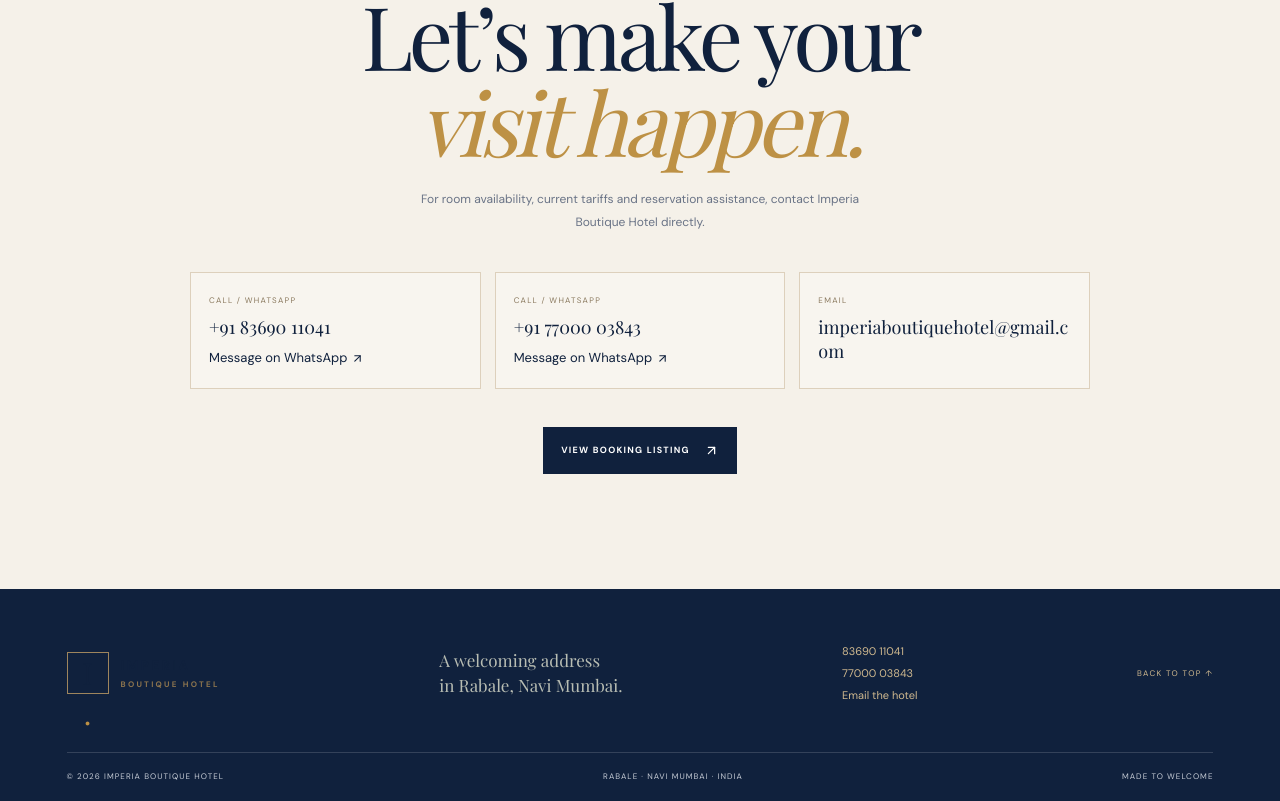
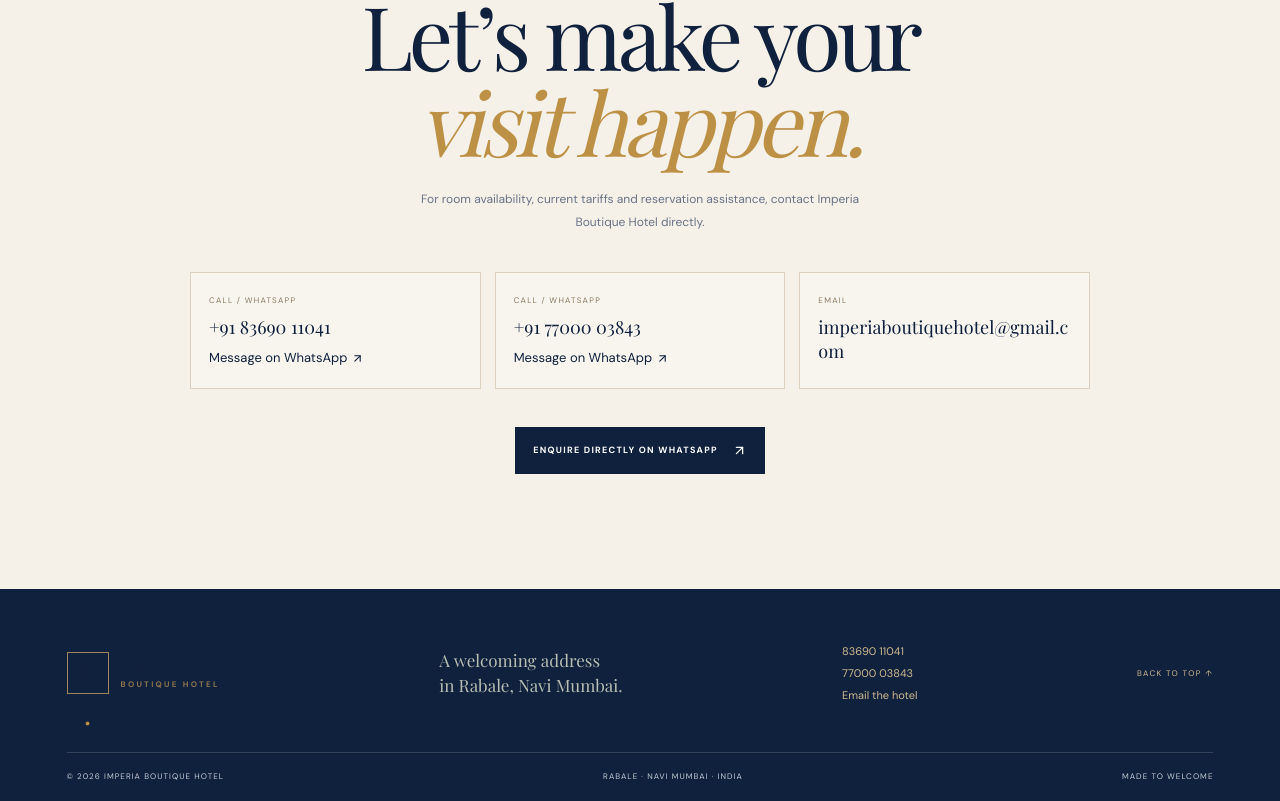
Before and after one commit to ajaysalunkhe2026-netizen/imperia-boutique-hotel, a Next.js app: page / in a window 1280 px wide. Shown: the part 5117-5918 px from the top of the page. Built offline with nearby package versions, Linux system fonts and the light colour scheme; a web font is replaced by a local one.

Commit message:
Replace MakeMyTrip booking link with direct hotel WhatsApp enquiry

```diff
--- a/app/page.tsx
+++ b/app/page.tsx
@@ -165,7 +165,7 @@ export default function Home() {
           <div className="contact-detail"><span>CALL / WHATSAPP</span><a href="tel:+917700003843">+91 77000 03843</a><a href="https://wa.me/917700003843" target="_blank" rel="noreferrer">Message on WhatsApp <ArrowUpRight size={13} /></a></div>
           <div className="contact-detail"><span>EMAIL</span><a href="mailto:imperiaboutiquehotel@gmail.com">imperiaboutiquehotel@gmail.com</a></div>
         </div>
-        <Link className="button button-dark" href={mmtUrl} target="_blank">VIEW BOOKING LISTING <ArrowUpRight size={15} /></Link>
+        <a className="button button-dark" href="https://wa.me/918369011041?text=Hello%20Imperia%20Boutique%20Hotel%2C%20I%20would%20like%20to%20enquire%20about%20room%20availability%20and%20booking." target="_blank" rel="noreferrer">ENQUIRE DIRECTLY ON WHATSAPP <ArrowUpRight size={15} /></a>
       </section>
 
       <footer className="footer">
```
